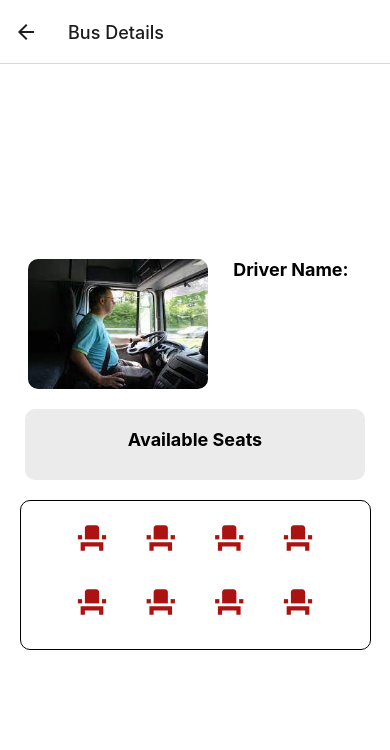
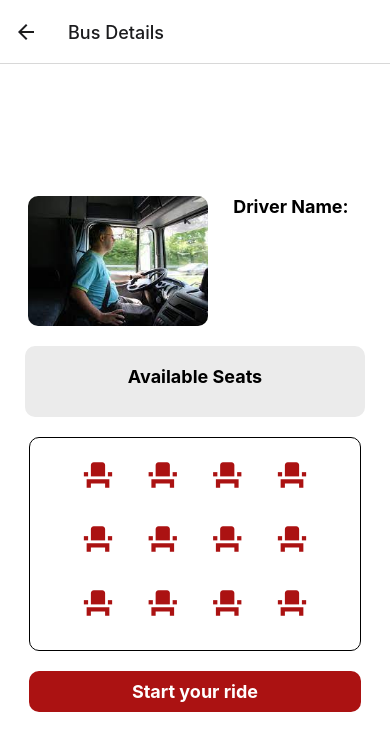
Before and after one commit to zeinshhadi/b-route-app, a React Native app in the folder frontend/: screen /BusDetailScreen in a window 390 px wide. Shown: the top 750 px of the page. Built offline with nearby package versions, Linux system fonts and the light colour scheme; no server answers.

Commit message:
Frontend <> Added button in bus details screen

```diff
--- a/frontend/screens/userScreens/BusDetails.js
+++ b/frontend/screens/userScreens/BusDetails.js
@@ -1,5 +1,5 @@
 import React, { useEffect, useState } from "react";
-import { Text, StyleSheet, View, Image, Platform } from "react-native";
+import { Text, StyleSheet, View, Image, Platform, Pressable } from "react-native";
 import DriverDetailsCard from "../../components/cards/DriverDetailsCard";
 import { useRoute } from "@react-navigation/native";
 import axios from "axios";
@@ -7,7 +7,8 @@ import { Url } from "../../core/redux/helper/Url";
 import { useSelector } from "react-redux";
 import { MaterialIcons } from "@expo/vector-icons";
 import Colors from "../../utils/colors";
-const BusDetails = () => {
+import Button from "../../components/common/Button";
+const BusDetails = ({ navigation }) => {
   const authState = useSelector((state) => state.auth);
   const authorization = "bearer " + authState.token;
   const route = useRoute();
@@ -48,7 +49,7 @@ const BusDetails = () => {
   const renderSeats = () => {
     const seats = [];
 
-    for (let i = 0; i < 8; i++) {
+    for (let i = 0; i < 12; i++) {
       seats.push(
         <View key={i} style={styles.seatContainer}>
           <MaterialIcons name="event-seat" size={34} color={Colors.primary500} />
@@ -57,6 +58,10 @@ const BusDetails = () => {
     }
 
     return seats;
+  };
+
+  const handleStartRide = () => {
+    navigation.navigate("UserRideScreen");
   };
 
   return (
@@ -68,8 +73,12 @@ const BusDetails = () => {
       </View>
       <View style={styles.seatBusCardContainerMain}>
         <View style={styles.seatRow}>{renderSeats().slice(0, 4)}</View>
-        <View style={styles.seatRow}>{renderSeats().slice(4)}</View>
+        <View style={styles.seatRow}>{renderSeats().slice(4, 8)}</View>
+        <View style={styles.seatRow}>{renderSeats().slice(8, 12)}</View>
       </View>
+      <Pressable onPress={() => handleStartRide()}>
+        <View style={styles.buttonStyle}>{<Text style={styles.buttonTextStyle}>Start your ride</Text>}</View>
+      </Pressable>
     </View>
   );
 };
@@ -113,7 +122,7 @@ const styles = StyleSheet.create({
     borderWidth: 1,
     borderColor: "black",
     gap: 20,
-    width: "90%",
+    width: "85%",
     alignSelf: "center",
     borderRadius: 10,
   },
@@ -124,4 +133,17 @@ const styles = StyleSheet.create({
   seatContainer: {
     marginBottom: 10,
   },
+  buttonStyle: {
+    alignSelf: "center",
+    backgroundColor: Colors.primary500,
+    padding: 10,
+    width: "85%",
+    borderRadius: 10,
+  },
+  buttonTextStyle: {
+    textAlign: "center",
+    color: "white",
+    fontWeight: "bold",
+    fontSize: 18,
+  },
 });
```
